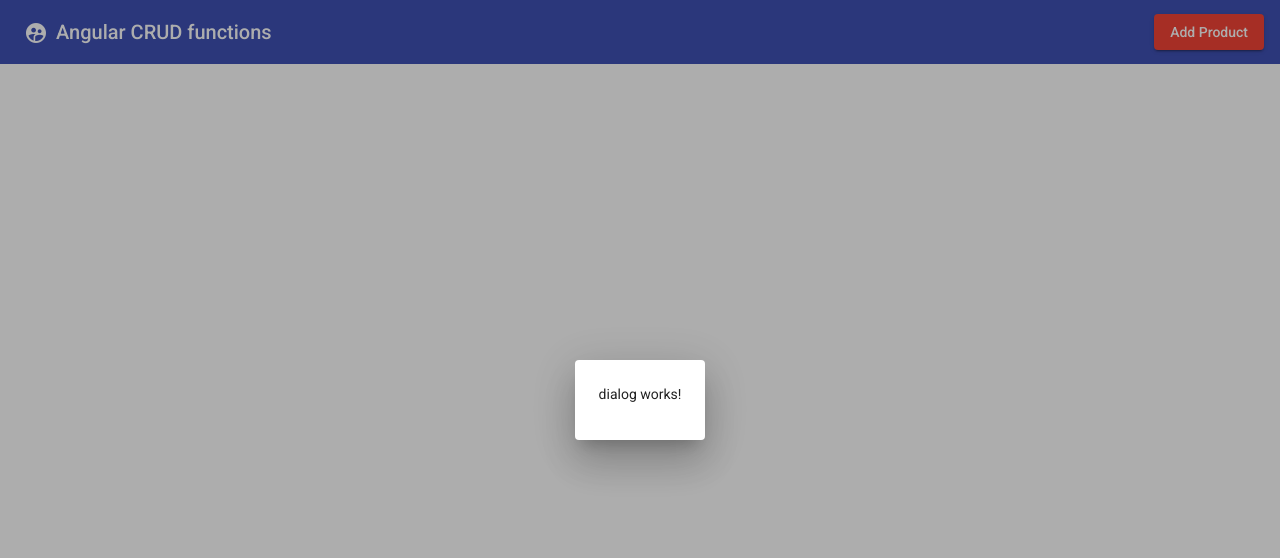
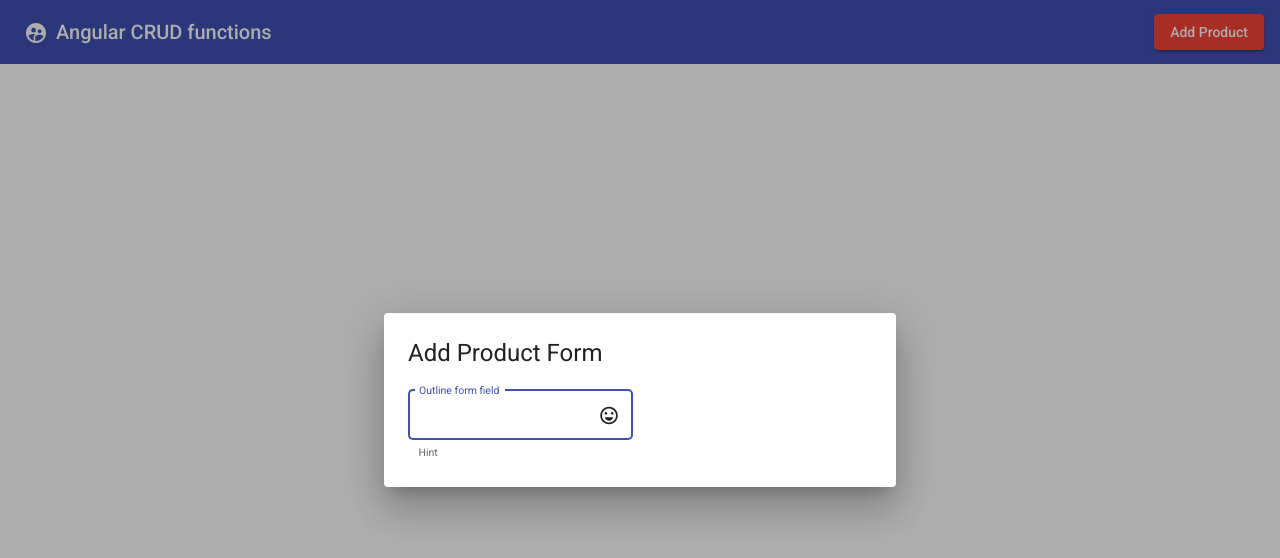
Before and after one commit to drneyx/Angular-CRUD, an Angular app: page / in a window 1280 px wide. Both pictures are taken after a click on the button "Add Product". Shown: the top 558 px of the page. Built offline with nearby package versions, Linux system fonts and the light colour scheme.

Commit message:
Working with form module

```diff
--- a/src/app/app.component.ts
+++ b/src/app/app.component.ts
@@ -16,9 +16,7 @@ export class AppComponent {
 
   openDialog() {
     const dialogRef = this.dialog.open(DialogComponent, {
-      data: {
-        animal: 'panda',
-      }
+      width: '40%'
     });
 
     dialogRef.afterClosed().subscribe(result => {
--- a/src/app/app.module.ts
+++ b/src/app/app.module.ts
@@ -10,6 +10,8 @@ import {MatIconModule} from '@angular/material/icon';
 import {MatButtonModule} from '@angular/material/button';
 import {MatDialogModule} from '@angular/material/dialog';
 import { DialogComponent } from './dialog/dialog.component';
+import {MatFormFieldModule} from '@angular/material/form-field';
+import {MatInputModule} from '@angular/material/input';
 
 @NgModule({
   declarations: [
@@ -23,7 +25,9 @@ import { DialogComponent } from './dialog/dialog.component';
     MatToolbarModule,
     MatIconModule,
     MatButtonModule,
-    MatDialogModule
+    MatDialogModule,
+    MatFormFieldModule,
+    MatInputModule
   ],
   providers: [],
   bootstrap: [AppComponent]
--- a/src/app/dialog/dialog.component.html
+++ b/src/app/dialog/dialog.component.html
@@ -1 +1,10 @@
-<p>dialog works!</p>
+<h1 mat-dialog-title>Add Product Form</h1>
+
+<div mat-dialog-content>
+    <mat-form-field appearance="outline">
+        <mat-label>Outline form field</mat-label>
+        <input matInput placeholder="Placeholder">
+        <mat-icon matSuffix>sentiment_very_satisfied</mat-icon>
+        <mat-hint>Hint</mat-hint>
+    </mat-form-field>
+</div>
```
